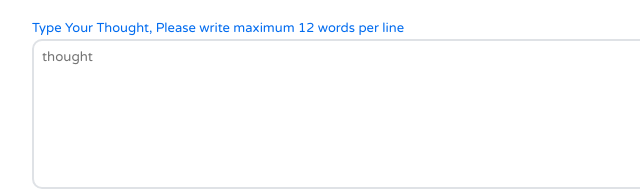
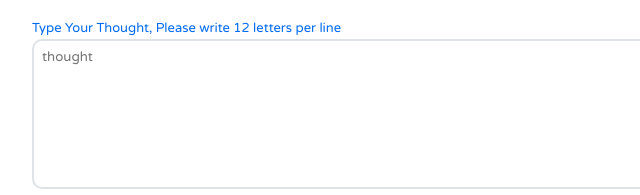
Before and after one commit to DifferDeveloper123/Engplate, a plain HTML site: page index.html in a window 1280 px wide. Shown: the part 385-580 px from the top of the page, 160-800 px from the left. Drawn offline with Linux system fonts and the light colour scheme; a script that the page names is missing.

Commit message:
Update index.html

```diff
--- a/index.html
+++ b/index.html
@@ -4,6 +4,10 @@
 <head>
     <meta charset="UTF-8">
     <meta email="viewport" content="width=device-width, initial-scale=1.0">
+    <meta name="description" content="This is a website for creating thoughts of English PDF">
+    <meta property="og:site_name" content="Engplate">
+    <meta property="og:title" content="Engplate">
+    <meta property="og:description" content="This is a website for creating thoughts of English PDF">
     <title>Engplate</title>
     <link rel="stylesheet" href="./style.css">
 </head>
@@ -37,7 +41,7 @@
         <input required type="text" name="address" autocomplete="address-level3" placeholder="address" id="address" minlength="3" maxlength="16">
         </div>
         <div class="aks-form">
-        <label for="thought">Type Your Thought, Please write maximum 12 words per line</label>
+        <label for="thought">Type Your Thought, Please write 12 letters per line</label>
         <textarea required type="text" name="thought" spellcheck="false" placeholder="thought" id="thought" minlength="3"></textarea>
         </div>
         <div class="aks-form">
```
